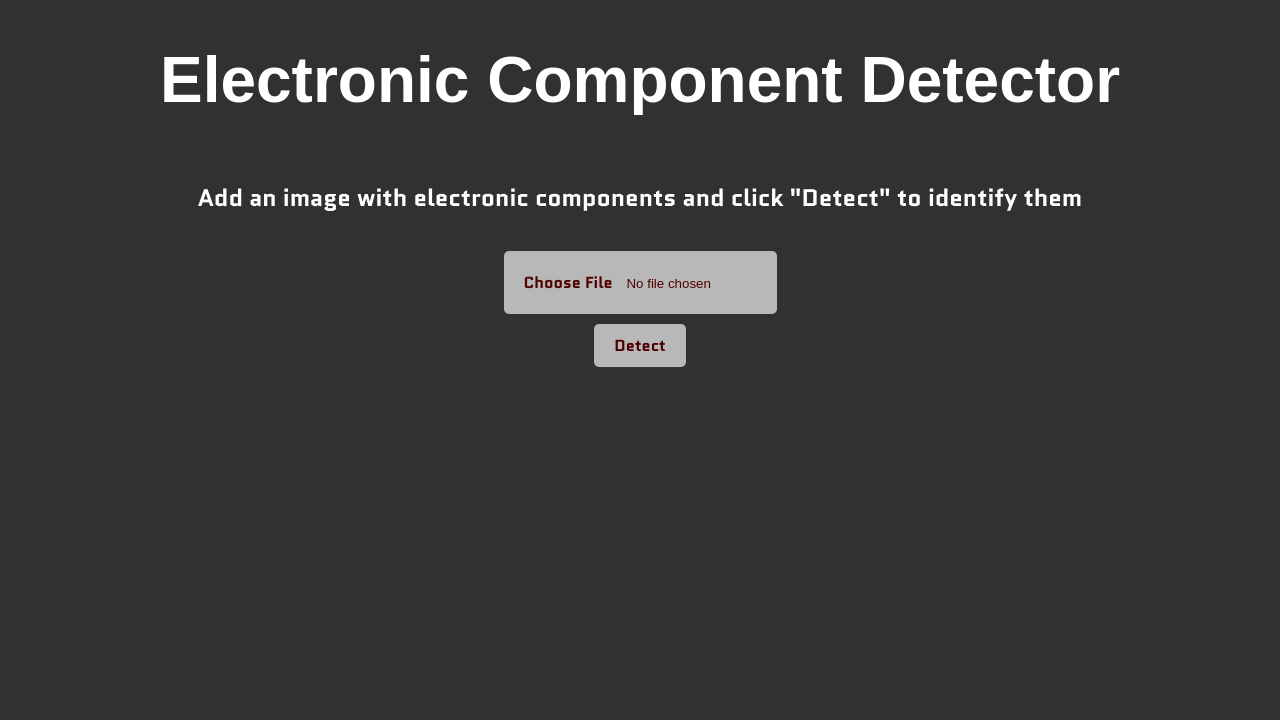
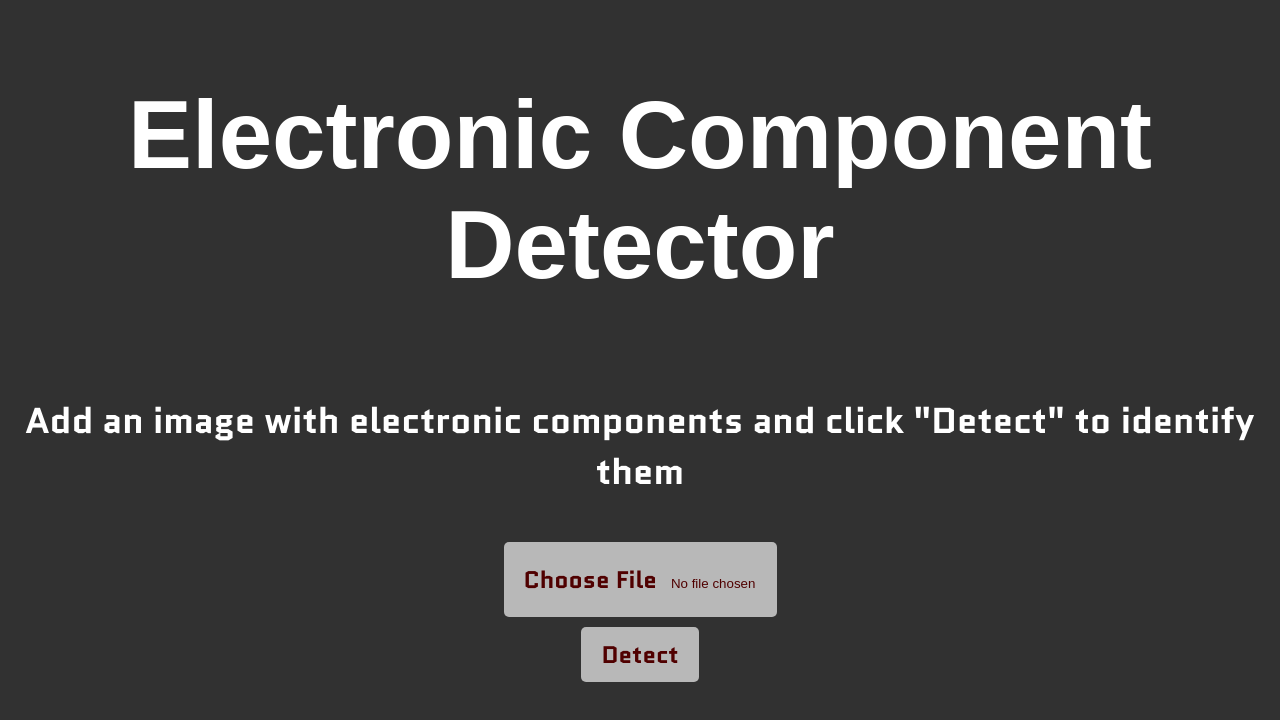
Before and after one commit to Lun4R-420/electronic-component-classifier, a React (Vite) app in the folder frontend/: page / in a window 1280 px wide. Shown: the top 720 px of the page. Built offline with nearby package versions, Linux system fonts and the light colour scheme; a web font is replaced by a local one.

Commit message:
make the UI design responsive

```diff
--- a/frontend/src/App.css
+++ b/frontend/src/App.css
@@ -4,23 +4,27 @@ body {
   margin: 0;
 }
 
-.App {
+.app-container {
   display: flex;
   flex-direction: column;
   align-items: center;
   font-family: "Quantico", sans-serif;
   color: white;
   min-height: 100vh;
+  padding: 1rem;
+  box-sizing: border-box;
 }
 
 .title {
   font-family: "Nabla", sans-serif;
-  font-size: 2rem;
+  font-size: clamp(1.5rem, 8vw, 3rem);
+  text-align: center;
 }
 
 .instructions {
-  font-size: 1rem;
+  font-size: clamp(1rem, 4vw, 1.5rem);
   margin-bottom: 1rem;
+  text-align: center;
 }
 
 .upload-form {
@@ -46,7 +50,7 @@ body {
   color: rgb(80, 0, 0);
   padding: 10px;
   border: none;
-  font-size: 1rem;
+  font-size: clamp(1rem, 4vw, 1.5rem);
   font-weight: bold;
   font-family: "Quantico", sans-serif;
   transition: background-color 0.3s;
@@ -62,7 +66,7 @@ body {
   color: rgb(80, 0, 0);
   padding: 10px 20px;
   text-align: center;
-  font-size: 1rem;
+  font-size: clamp(1rem, 4vw, 1.5rem);
   font-weight: bold;
   font-family: "Quantico", sans-serif;
   cursor: pointer;
@@ -74,9 +78,31 @@ body {
   background-color: #a0a0a0;
 }
 
+.preview-section {
+  width: 100%;
+  display: flex;
+  flex-direction: column;
+  align-items: center;
+  gap: 10px;
+}
+
 .image-container {
   position: relative;
   display: inline-block;
+  max-width: 100vw;
+  max-height: 100vh;
+  height: auto;
+  object-fit: contain;
+  display: flex;
+  justify-content: center;
+  align-items: center;
+  margin-bottom: 1rem;
+}
+
+.image-container img {
+  max-width: 100%;
+  height: auto;
+  display: block;
 }
 
 .label {
@@ -84,7 +110,7 @@ body {
   top: 0;
   left: 0;
   white-space: nowrap;
-  font-size: 0.6rem;
+  font-size: clamp(0.5rem, 2vw, 0.75rem);
   background-color: rgba(0, 0, 0, 0.7);
   color: white;
   padding: 2px 5px;
--- a/frontend/src/App.tsx
+++ b/frontend/src/App.tsx
@@ -51,7 +51,7 @@ function App() {
   }
 
   return (
-    <div className="App">
+    <div className="app-container">
       <div className="title">
         <h1>Electronic Component Detector</h1>
       </div>
```
